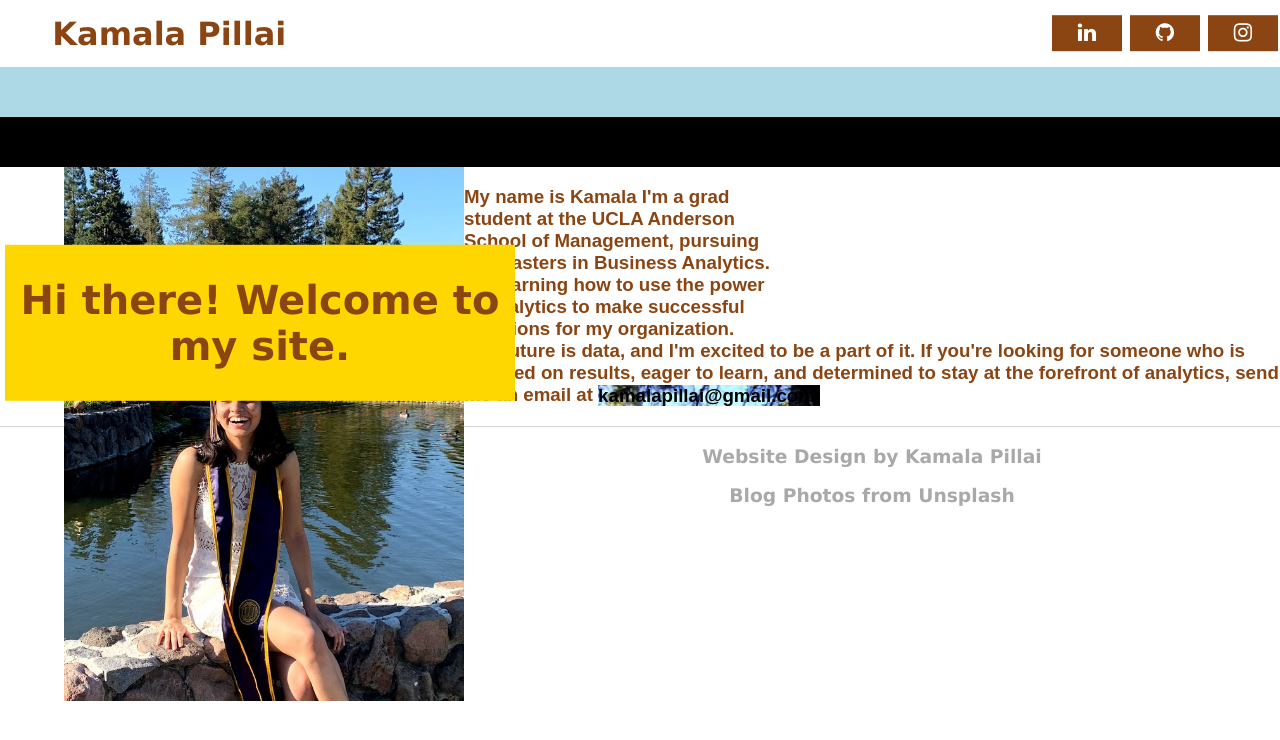
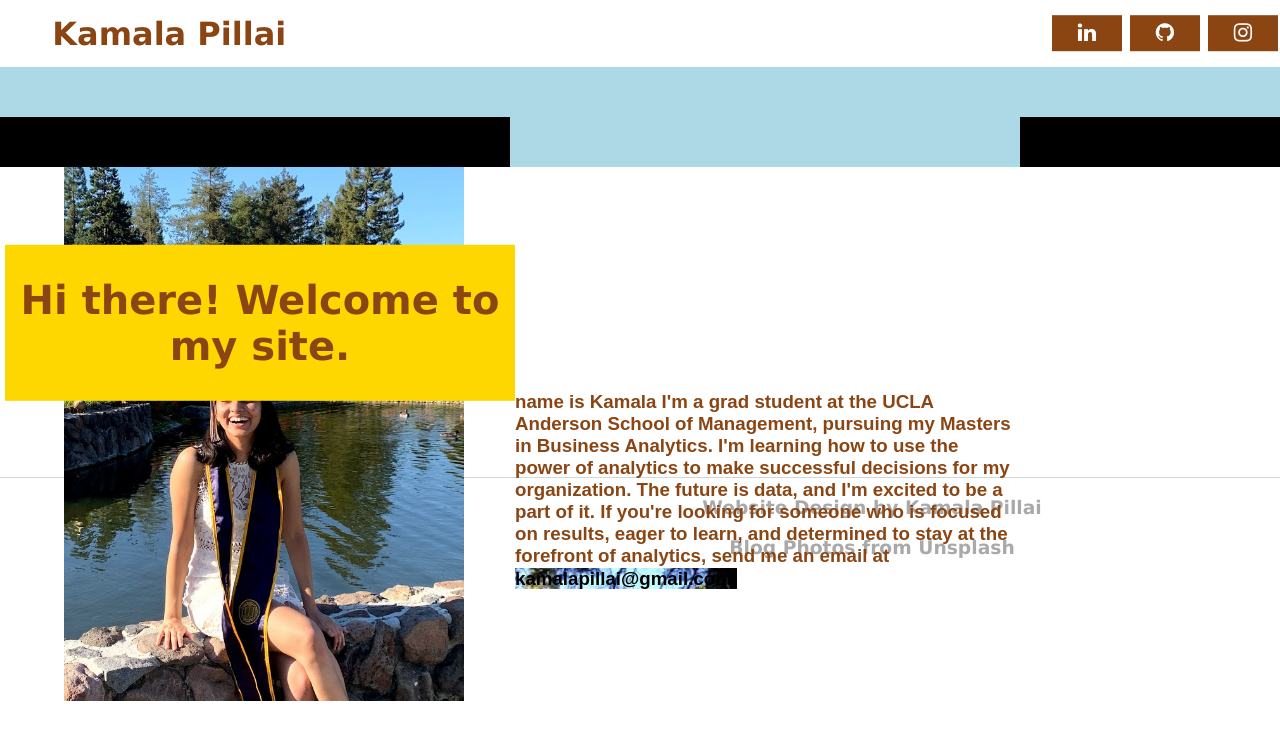
Before and after one commit to kpill/kpill.github.io, a Jekyll site: the page built from index.html, in a window 1280 px wide. Shown: the top 740 px of the page. Built offline with Jekyll 4.4.1, drawn with Linux system fonts in a browser that asks for light colours.

Commit message:
Update index.html

```diff
--- a/index.html
+++ b/index.html
@@ -12,7 +12,7 @@
 	<h1 class="welcome-text">Hi there! Welcome to my site.</h1>
 </div>
 
-<div class = "brown-text-box">
+<div class = "blue-text-box">
 <h3 class="about-text">My name is Kamala I'm a grad student at the UCLA Anderson School of Management, pursuing my Masters in Business Analytics.
 	I'm learning how to use the power of analytics to make successful decisions for my organization. The future is data, and I'm
 	excited to be a part of it. If you're looking for someone who is focused on results, eager to learn, and determined to stay at the
```
